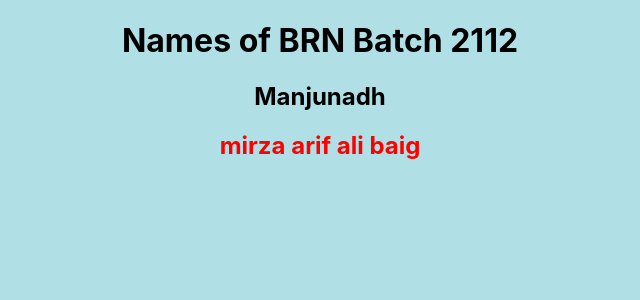
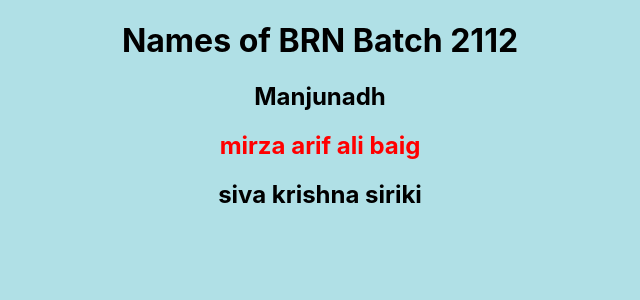
Before and after one commit to manjunadhb/Batch2112, a React (Create React App) app: page / in a window 1280 px wide. Shown: the top 300 px of the page, without its empty margins (320-960 px from the left). Built offline with nearby package versions, Linux system fonts and the light colour scheme.

Commit message:
added name

```diff
--- a/src/App.js
+++ b/src/App.js
@@ -6,6 +6,7 @@ function App() {
       <h1>Names of BRN Batch 2112</h1>
       <h2>Manjunadh</h2>
       <h2 style={{color:"red"}}>mirza arif ali baig</h2>
+      <h2>siva krishna siriki</h2>
     </div>
   );
 }
```
